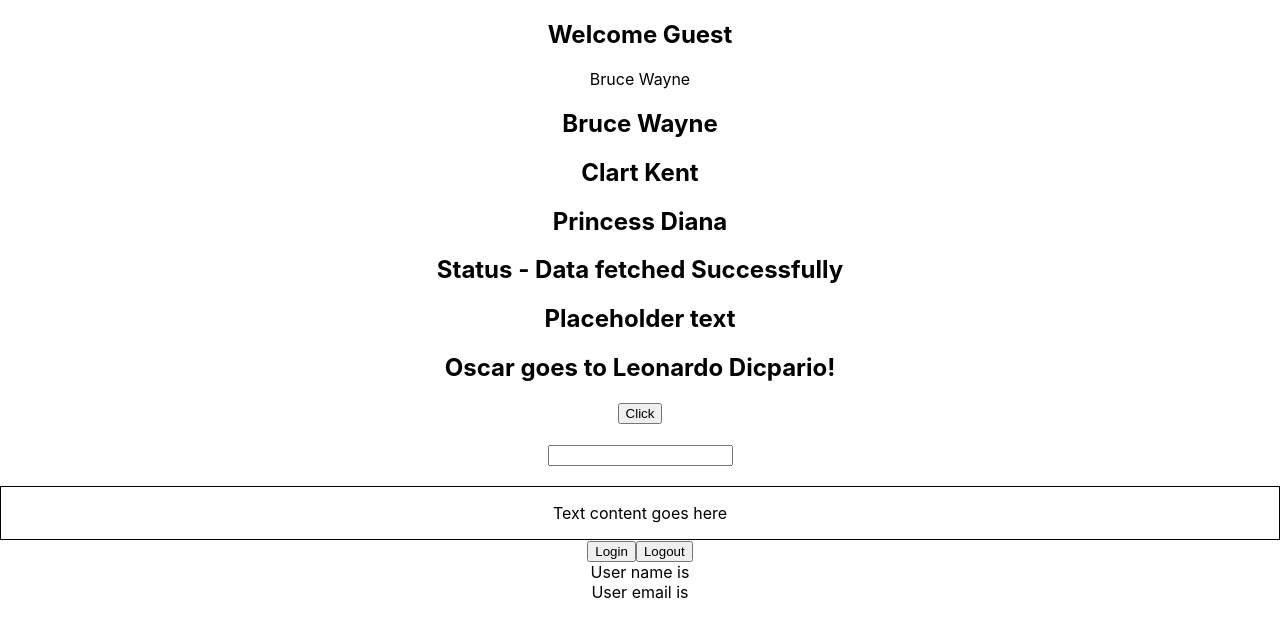
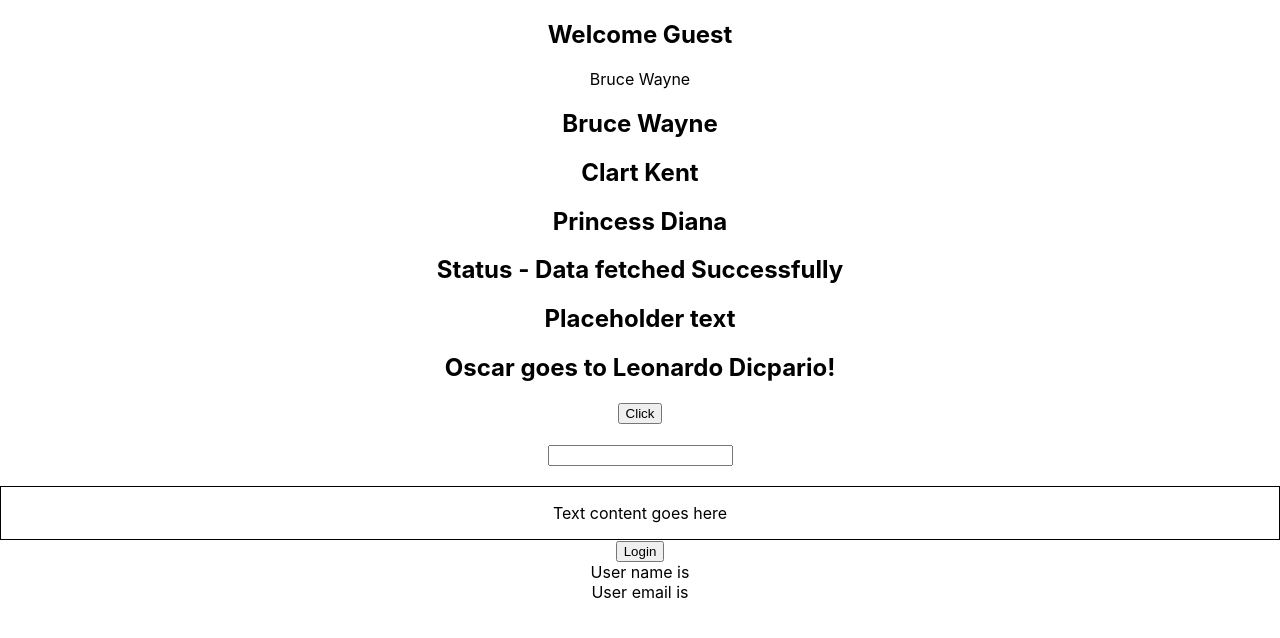
Before and after one commit to chetanalotliker/learn-react-typescript, a React (Create React App) app: page / in a window 1280 px wide. Shown: the top 638 px of the page. Built offline with nearby package versions, Linux system fonts and the light colour scheme.

Commit message:
use state type

```diff
--- a/src/components/state/User.tsx
+++ b/src/components/state/User.tsx
@@ -6,7 +6,7 @@
 }
 export const User = () => {
 
-    const [user, setUser] = useState<AuthUser|null>(null)
+    const [user, setUser] = useState<AuthUser>({} as AuthUser)
 
     const handleLogin = ()=>{
         setUser({
@@ -14,14 +14,10 @@
             email:'asas'
         })
     }
-    const handleLogout = () =>{
-        setUser(null)
-    }
 
     return (
         <div>
             <button onClick={handleLogin}>Login</button>
-            <button onClick={handleLogout}>Logout</button>
             <div>User name is {user?.name}</div>
             <div>User email is {user?.email}</div>
         </div>
```
